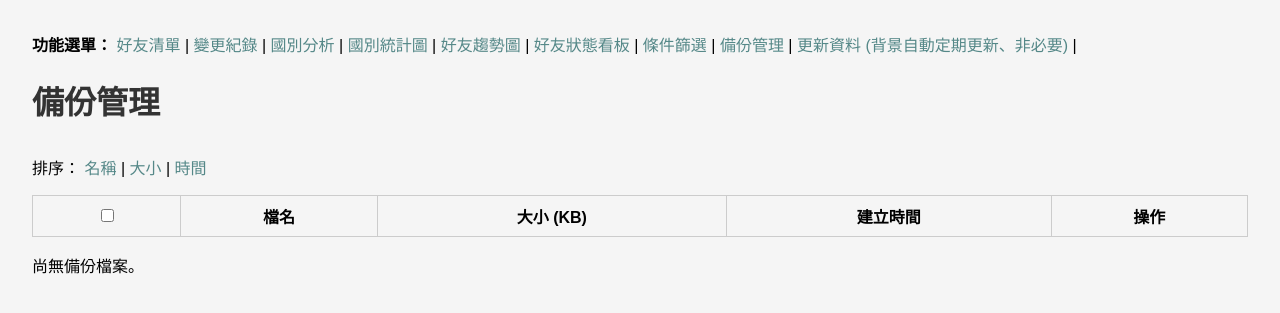
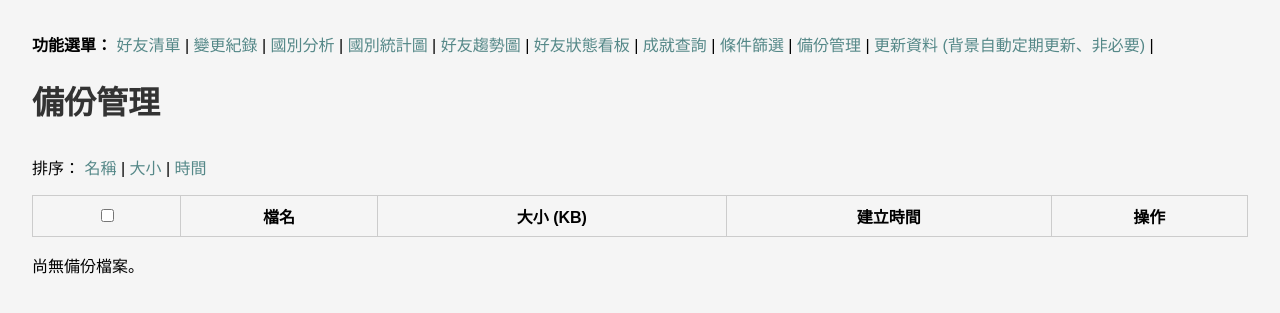
Before and after one commit to bbfox0703/steam-friend-history, a Flask app: page /backups in a window 1280 px wide. Shown: the top 313 px of the page. Run offline with Flask 2, Linux system fonts and the light colour scheme; lists and menus that the app fills with data are empty.

Commit message:
Update base.html

```diff
--- a/templates/base.html
+++ b/templates/base.html
@@ -17,6 +17,7 @@
         <a href="/country-chart">國別統計圖</a> |
         <a href="/trend">好友趨勢圖</a> |
         <a href="/status-board">好友狀態看板</a> |
+		<a href="/achievement">成就查詢</a> |
         <a href="/filter">條件篩選</a> |
 		<a href="/backups">備份管理</a> |
         <a href="/update">更新資料 (背景自動定期更新、非必要)</a> |
```
